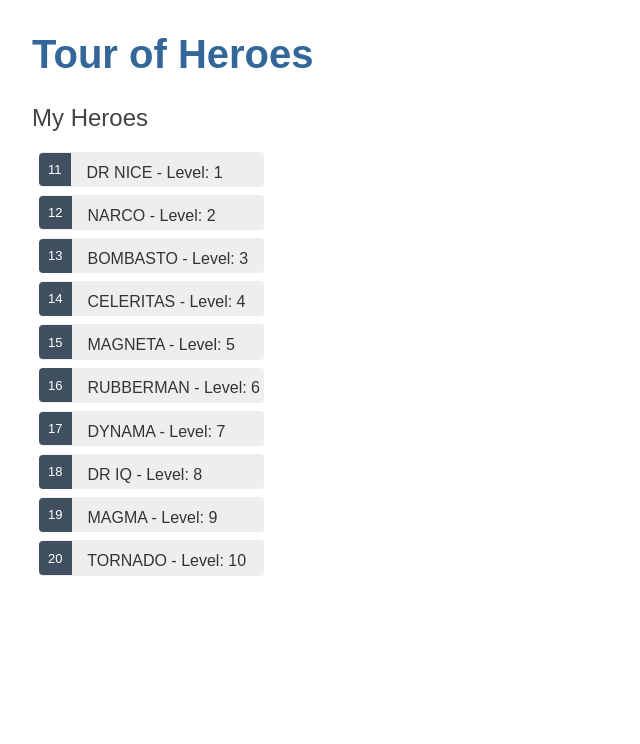
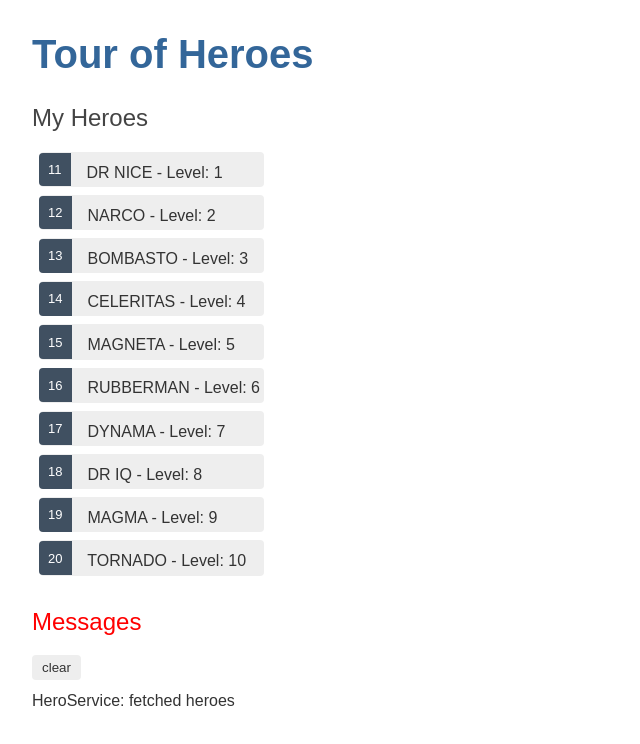
Before and after one commit to BSSB33/angular-tour-of-heroes-tutorial, an Angular app in the folder angular-tour-of-heroes/: page / in a window 1280 px wide. Shown: the top 744 px of the page, without its empty margins (0-640 px from the left). Built offline with nearby package versions, Linux system fonts and the light colour scheme.

Commit message:
Add Services Page done
Added Hero and Message Services
+Observable/.subscribe()

```diff
--- a/angular-tour-of-heroes/src/app/app.component.css
+++ b/angular-tour-of-heroes/src/app/app.component.css
@@ -0,0 +1,4 @@
+.center {
+    display: flex;
+    justify-content: center;
+  }
--- a/angular-tour-of-heroes/src/app/app.component.html
+++ b/angular-tour-of-heroes/src/app/app.component.html
@@ -1,2 +1,3 @@
 <h1>{{title}}</h1>
 <app-heroes></app-heroes>
+<app-messages></app-messages>
--- a/angular-tour-of-heroes/src/app/app.module.ts
+++ b/angular-tour-of-heroes/src/app/app.module.ts
@@ -5,12 +5,14 @@
 import { AppComponent } from './app.component';
 import { HeroesComponent } from './heroes/heroes.component';
 import { HeroDetailComponent } from './hero-detail/hero-detail.component';
+import { MessagesComponent } from './messages/messages.component';
 
 @NgModule({
   declarations: [
     AppComponent,
     HeroesComponent,
-    HeroDetailComponent
+    HeroDetailComponent,
+    MessagesComponent
   ],
   imports: [
     BrowserModule,
--- a/angular-tour-of-heroes/src/app/hero.service.ts
+++ b/angular-tour-of-heroes/src/app/hero.service.ts
@@ -2,6 +2,7 @@
 import { Hero } from './hero';
 import { HEROES } from './mock-heroes';
 import { Observable, of } from 'rxjs';
+import { MessageService } from './message.service';
 
 @Injectable({
   providedIn: 'root'
@@ -12,8 +13,12 @@
     return HEROES;
   }*/
   getHeroes(): Observable<Hero[]> {
+    // TODO: send the message _after_ fetching the heroes
+    this.messageService.add('HeroService: fetched heroes');
     return of(HEROES);
   }
 
-  constructor() { }
+  constructor(private messageService : MessageService) {
+
+  }
 }
--- a/angular-tour-of-heroes/src/app/heroes/heroes.component.ts
+++ b/angular-tour-of-heroes/src/app/heroes/heroes.component.ts
@@ -1,6 +1,7 @@
 import { Component, OnInit, Input } from '@angular/core';
 import { Hero } from '../hero';
 import { HeroService } from '../hero.service';
+import { MessageService } from '../message.service';
 
 @Component({
   selector: 'app-heroes',
@@ -9,11 +10,13 @@
 })
 export class HeroesComponent implements OnInit {
 
+  selectedHero: Hero;
+
   heroes = [];
-  selectedHero: Hero;
 
   onSelect(hero: Hero): void {
     this.selectedHero = hero;
+    this.messageService.add(`HeroService: Selected hero id=${hero.id}`);
   }
 
   getHeroes(): void {
@@ -21,7 +24,7 @@
         .subscribe(heroes => this.heroes = heroes);
   }
 
-  constructor(private heroService: HeroService) {
+  constructor(private heroService: HeroService, private messageService: MessageService) {
 
   }
 
--- /dev/null
+++ b/angular-tour-of-heroes/src/app/message.service.ts
@@ -0,0 +1,19 @@
+import { Injectable } from '@angular/core';
+
+@Injectable({
+  providedIn: 'root'
+})
+export class MessageService {
+
+  messages: string[] = [];
+
+  add(message: string) {
+    this.messages.push(message);
+  }
+
+  clear() {
+    this.messages = [];
+  }
+
+  constructor() { }
+}
--- /dev/null
+++ b/angular-tour-of-heroes/src/app/messages/messages.component.css
@@ -0,0 +1,34 @@
+h2 {
+    color: red;
+    font-family: Arial, Helvetica, sans-serif;
+    font-weight: lighter;
+  }
+  body {
+    margin: 2em;
+  }
+  body, input[text], button {
+    color: crimson;
+    font-family: Cambria, Georgia;
+  }
+
+  button.clear {
+    font-family: Arial;
+    background-color: #eee;
+    border: none;
+    padding: 5px 10px;
+    border-radius: 4px;
+    cursor: pointer;
+    cursor: hand;
+  }
+  button:hover {
+    background-color: #cfd8dc;
+  }
+  button:disabled {
+    background-color: #eee;
+    color: #aaa;
+    cursor: auto;
+  }
+  button.clear {
+    color: #333;
+    margin-bottom: 12px;
+  }
--- /dev/null
+++ b/angular-tour-of-heroes/src/app/messages/messages.component.html
@@ -0,0 +1,7 @@
+<div *ngIf="messageService.messages.length">
+
+    <h2>Messages</h2>
+    <button class="clear" (click)="messageService.clear()">clear</button>
+    <div *ngFor='let message of messageService.messages'> {{message}} </div>
+
+  </div>
--- /dev/null
+++ b/angular-tour-of-heroes/src/app/messages/messages.component.ts
@@ -0,0 +1,16 @@
+import { Component, OnInit } from '@angular/core';
+import { MessageService } from '../message.service'
+
+@Component({
+  selector: 'app-messages',
+  templateUrl: './messages.component.html',
+  styleUrls: ['./messages.component.css']
+})
+export class MessagesComponent implements OnInit {
+
+  constructor(public messageService: MessageService) { }
+
+  ngOnInit(): void {
+  }
+
+}
```
Also changed, not shown: 2 other files (tests, documents, lock files or other folders).
